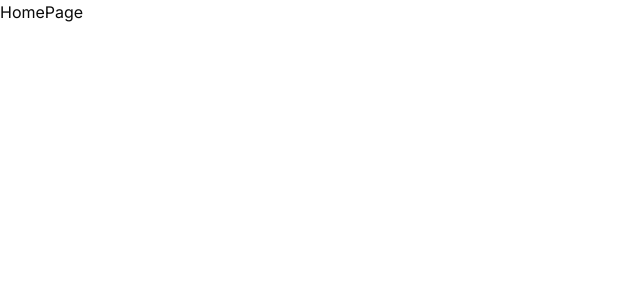
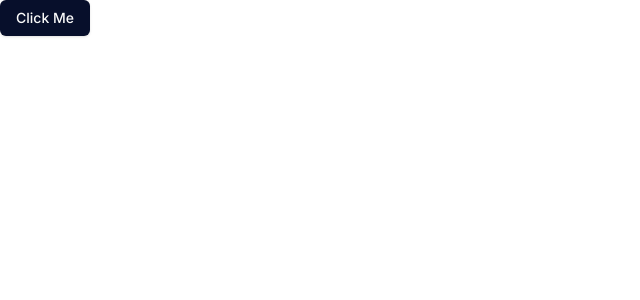
Before and after one commit to SajjanKarn/AiContentPro, a Next.js app: page / in a window 1280 px wide. Shown: the top 300 px of the page, without its empty margins (0-640 px from the left). Built offline with nearby package versions, Linux system fonts and the light colour scheme.

Commit message:
feat: setup clerk

```diff
--- /dev/null
+++ b/app/(auth)/sign-in/[[...sign-in]]/page.tsx
@@ -0,0 +1,5 @@
+import { SignIn } from "@clerk/nextjs";
+
+export default function Page() {
+  return <SignIn />;
+}
--- /dev/null
+++ b/app/(auth)/sign-up/[[...sign-up]]/page.tsx
@@ -0,0 +1,5 @@
+import { SignUp } from "@clerk/nextjs";
+
+export default function Page() {
+  return <SignUp />;
+}
--- a/app/layout.tsx
+++ b/app/layout.tsx
@@ -1,5 +1,6 @@
 import type { Metadata } from "next";
 import { Inter } from "next/font/google";
+import { ClerkProvider } from "@clerk/nextjs";
 import "./globals.css";
 
 const inter = Inter({ subsets: ["latin"] });
@@ -15,8 +16,10 @@ export default function RootLayout({
   children: React.ReactNode;
 }>) {
   return (
-    <html lang="en">
-      <body className={inter.className}>{children}</body>
-    </html>
+    <ClerkProvider>
+      <html lang="en">
+        <body className={inter.className}>{children}</body>
+      </html>
+    </ClerkProvider>
   );
 }
--- a/app/page.tsx
+++ b/app/page.tsx
@@ -1,3 +1,9 @@
+import { Button } from "@/components/ui/button";
+
 export default function HomePage() {
-  return <div>HomePage</div>;
+  return (
+    <div>
+      <Button>Click Me</Button>
+    </div>
+  );
 }
--- a/package.json
+++ b/package.json
@@ -9,6 +9,7 @@
     "lint": "next lint"
   },
   "dependencies": {
+    "@clerk/nextjs": "^5.2.3",
     "@radix-ui/react-icons": "^1.3.0",
     "@radix-ui/react-slot": "^1.1.0",
     "class-variance-authority": "^0.7.0",
--- a/tailwind.config.ts
+++ b/tailwind.config.ts
@@ -1,13 +1,13 @@
-import type { Config } from "tailwindcss"
+import type { Config } from "tailwindcss";
 
 const config = {
   darkMode: ["class"],
   content: [
-    './pages/**/*.{ts,tsx}',
-    './components/**/*.{ts,tsx}',
-    './app/**/*.{ts,tsx}',
-    './src/**/*.{ts,tsx}',
-	],
+    "./pages/**/*.{ts,tsx}",
+    "./components/**/*.{ts,tsx}",
+    "./app/**/*.{ts,tsx}",
+    "./src/**/*.{ts,tsx}",
+  ],
   prefix: "",
   theme: {
     container: {
@@ -25,7 +25,7 @@ const config = {
         background: "hsl(var(--background))",
         foreground: "hsl(var(--foreground))",
         primary: {
-          DEFAULT: "hsl(var(--primary))",
+          DEFAULT: "#070F2B",
           foreground: "hsl(var(--primary-foreground))",
         },
         secondary: {
@@ -75,6 +75,6 @@ const config = {
     },
   },
   plugins: [require("tailwindcss-animate")],
-} satisfies Config
+} satisfies Config;
 
-export default config
+export default config;
```
Also changed, not shown: middleware.ts (added, +11 -0 lines), 1 other file (tests, documents, lock files or other folders).
